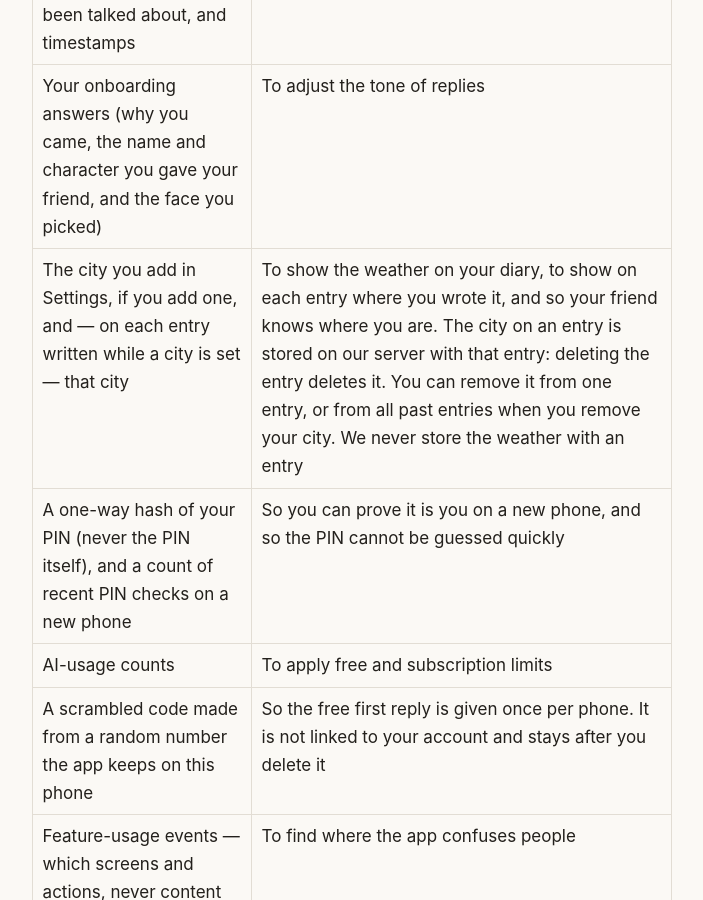
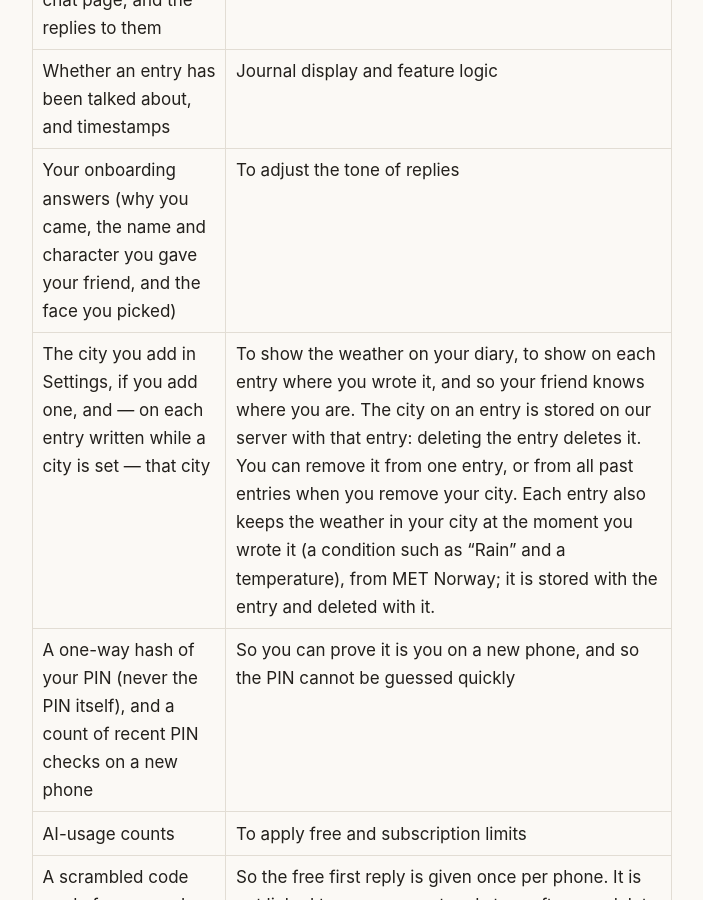
Before and after one commit to danielchen720-ui/twilight-diary-legal, a Jekyll site: the page built from privacy/index.md, in a window 1280 px wide and 900 px high, scrolled down 2295 px. Shown: the whole window, without its empty margins (288-991 px from the left). Built offline with Jekyll 4.4.1, drawn with Linux system fonts in a browser that asks for light colours; some of the changed text lies outside the part shown.

Commit message:
隐私政策：每篇存写那一刻城市的天气（MET Norway）+ Third parties 加 MET Norway 一行（#122 = b，老板 10-10 14:4x 批；老板改一处 where you were → in your city）
Co-Authored-By: Claude Opus 5.5 <noreply@anthropic.com>

```diff
--- a/privacy/index.md
+++ b/privacy/index.md
@@ -68,7 +68,7 @@ In our backend (**Supabase**, US East `us-east-1`):
 | Messages on the chat page, and the replies to them | So the conversation is there when you come back |
 | Whether an entry has been talked about, and timestamps | Journal display and feature logic |
 | Your onboarding answers (why you came, the name and character you gave your friend, and the face you picked) | To adjust the tone of replies |
-| The city you add in Settings, if you add one, and — on each entry written while a city is set — that city | To show the weather on your diary, to show on each entry where you wrote it, and so your friend knows where you are. The city on an entry is stored on our server with that entry: deleting the entry deletes it. You can remove it from one entry, or from all past entries when you remove your city. We never store the weather with an entry |
+| The city you add in Settings, if you add one, and — on each entry written while a city is set — that city | To show the weather on your diary, to show on each entry where you wrote it, and so your friend knows where you are. The city on an entry is stored on our server with that entry: deleting the entry deletes it. You can remove it from one entry, or from all past entries when you remove your city. Each entry also keeps the weather in your city at the moment you wrote it (a condition such as "Rain" and a temperature), from MET Norway; it is stored with the entry and deleted with it. |
 | A one-way hash of your PIN (never the PIN itself), and a count of recent PIN checks on a new phone | So you can prove it is you on a new phone, and so the PIN cannot be guessed quickly |
 | AI-usage counts | To apply free and subscription limits |
 | A scrambled code made from a random number the app keeps on this phone | So the free first reply is given once per phone. It is not linked to your account and stays after you delete it |
@@ -150,6 +150,7 @@ have agreed:
 - **Apple** — payments, and Sign in with Apple if you choose it. We never see
   your card details.
 - **Apple (WeatherKit)** — if you add a city, our server sends Apple the map coordinates of that city (the same for everyone in it, never your phone's location, and never who you are) to get its weather.
+- **MET Norway** (the Norwegian Meteorological Institute) — if you add a city, our server sends MET Norway the map coordinates of that city (the same for everyone in it, never your phone's location, and never who you are) to get its weather.
 - **Groq** — only for recordings made with an earlier version of the app with
   "More accurate transcription" turned on (see "Voice recordings"). Groq is
   configured for zero data retention. This version sends nothing to Groq.
```
